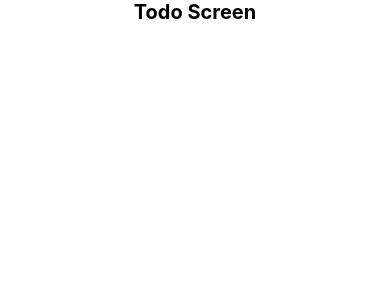
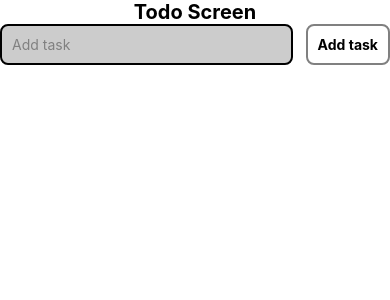
Before and after one commit to student-Harshmer/Todo, a React Native app: screen / in a window 390 px wide. Shown: the top 300 px of the page. Built offline with nearby package versions, Linux system fonts and the light colour scheme.

Commit message:
feat : add functionality

```diff
--- a/App.tsx
+++ b/App.tsx
@@ -6,7 +6,15 @@
  */
 
 import { useState } from 'react';
-import { StatusBar, StyleSheet, Text, useColorScheme } from 'react-native';
+import {
+  StatusBar,
+  StyleSheet,
+  Text,
+  TextInput,
+  TouchableOpacity,
+  useColorScheme,
+  View,
+} from 'react-native';
 import { SafeAreaProvider, SafeAreaView } from 'react-native-safe-area-context';
 
 type Task = {
@@ -19,12 +27,13 @@ function App() {
   const [task, setTask] = useState<Task[]>([]);
   const [search, setSearch] = useState('');
 
-  const addTaskHandler = (todo: Task) => {
+  const addTaskHandler = () => {
     const newTask: Task = {
       id: Date.now(),
       title: search,
     };
     setTask([...task, newTask]);
+    setSearch('');
   };
 
   return (
@@ -32,8 +41,21 @@ function App() {
       <StatusBar barStyle={isDarkMode ? 'light-content' : 'dark-content'} />
       <SafeAreaView style={styles.safeAreaStyle}>
         <Text style={styles.titleText}>Todo Screen</Text>
-        {/* Add Todo Form Here - Kaushik */}
-
+        {/* Add Todo Form Here - Jigar */}
+        <View style={styles.inputContainer}>
+          <TextInput
+            value={search}
+            onChangeText={setSearch}
+            keyboardAppearance="dark"
+            placeholder="Add task"
+            placeholderTextColor={'gray'}
+            style={styles.input}
+            returnKeyLabel="return"
+          />
+          <TouchableOpacity style={styles.addBtn} onPress={addTaskHandler}>
+            <Text style={styles.btnText}>Add task</Text>
+          </TouchableOpacity>
+        </View>
         {/* Todo List Start here - Harsh */}
 
         {/* Todo List End Here here */}
@@ -55,6 +77,23 @@ const styles = StyleSheet.create({
     textAlign: 'center',
     fontWeight: 'bold',
   },
+  inputContainer: {
+    width: '100%',
+    flexDirection: 'row',
+    alignItems: 'center',
+    justifyContent: 'space-between',
+  },
+  addBtn: { borderColor: 'gray', padding: 10, borderRadius: 8, borderWidth: 2 },
+  btnText: {
+    fontWeight: 'bold',
+  },
+  input: {
+    borderWidth: 2,
+    borderRadius: 8,
+    backgroundColor: '#ccc',
+    width: '75%',
+    padding: 10,
+  },
 });
 
 export default App;
```
